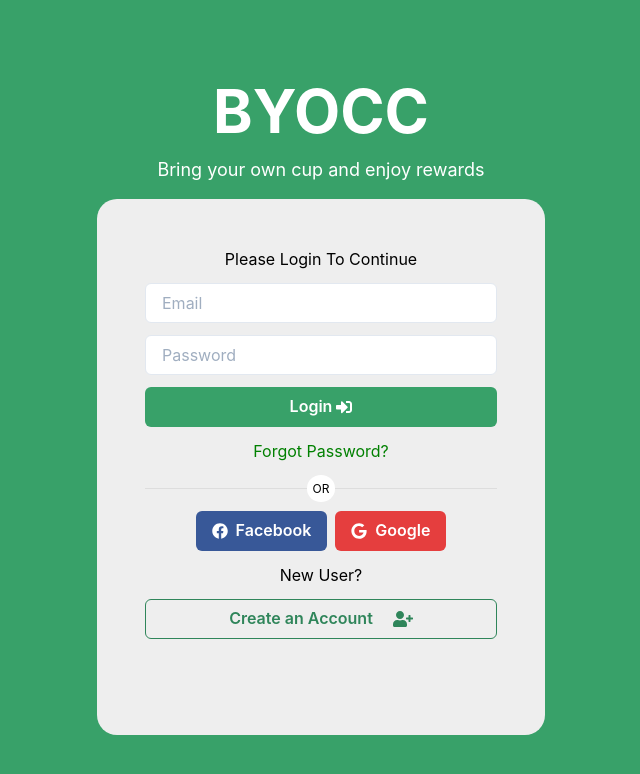
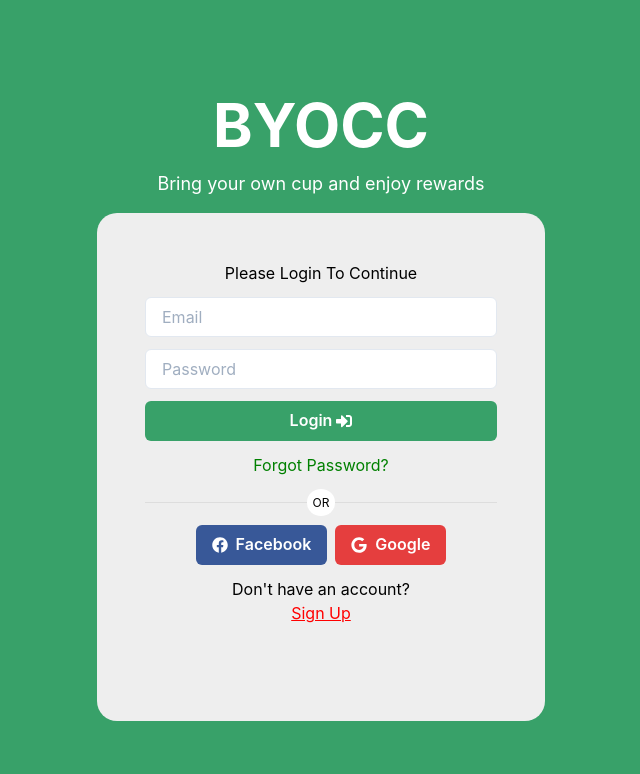
Before and after one commit to shadmansaalim/BYOCC-Hackacthon-2021, a Next.js app: page /login in a window 1280 px wide. Shown: the top 774 px of the page, without its empty margins (319-959 px from the left). Built offline with nearby package versions, Linux system fonts and the light colour scheme; no server answers.

Commit message:
Login Page UI updated

```diff
--- a/src/pages/login/index.js
+++ b/src/pages/login/index.js
@@ -1,12 +1,12 @@
 import { useRouter } from "next/router"
 import { useState } from "react"
-import { Input, Button, HStack, Link, Text } from "@chakra-ui/react"
+import { Input, Button, HStack, Text , Box} from "@chakra-ui/react"
 import { FaFacebook, FaTwitter, FaGoogle } from "react-icons/fa"
 
 import useAuth from "@hooks/useAuth"
 import { FontAwesomeIcon } from "@fortawesome/react-fontawesome"
 import { faSignInAlt, faUserPlus } from "@fortawesome/free-solid-svg-icons"
-
+import Link from 'next/link'
 import AuthContainer from "@components/AuthContainer"
 
 export default function Login() {
@@ -54,7 +54,9 @@ export default function Login() {
         Login{" "}
         <FontAwesomeIcon icon={faSignInAlt} style={{ marginLeft: "4px" }} />
       </Button>
-      <Link color='green'>Forgot Password?</Link>
+      <Link href="">
+        <Text color="green">Forgot Password?</Text>
+      </Link>
 
       <p className='divider-text'>
         <span
@@ -91,20 +93,15 @@ export default function Login() {
         >
           Google
         </Button>
-        {/* <Button onClick={() => signInWithTwitter(router)} colorScheme="twitter" leftIcon={<FaTwitter />}>
-                Twitter
-              </Button> */}
       </HStack>
 
-      <label>New User?</label>
-      <Button
-        colorScheme='green'
-        variant='outline'
-        onClick={() => router.push("/signup")}
-      >
-        Create an Account
-        <FontAwesomeIcon icon={faUserPlus} style={{ marginLeft: "20px" }} />
-      </Button>
+      <Box>Don't have an account? <Link href="/signup">
+      <Text color="red"
+      textDecoration="underline"
+      cursor="pointer"
+      >Sign Up</Text>
+      </Link>
+      </Box>
     </AuthContainer>
   )
 }
```
